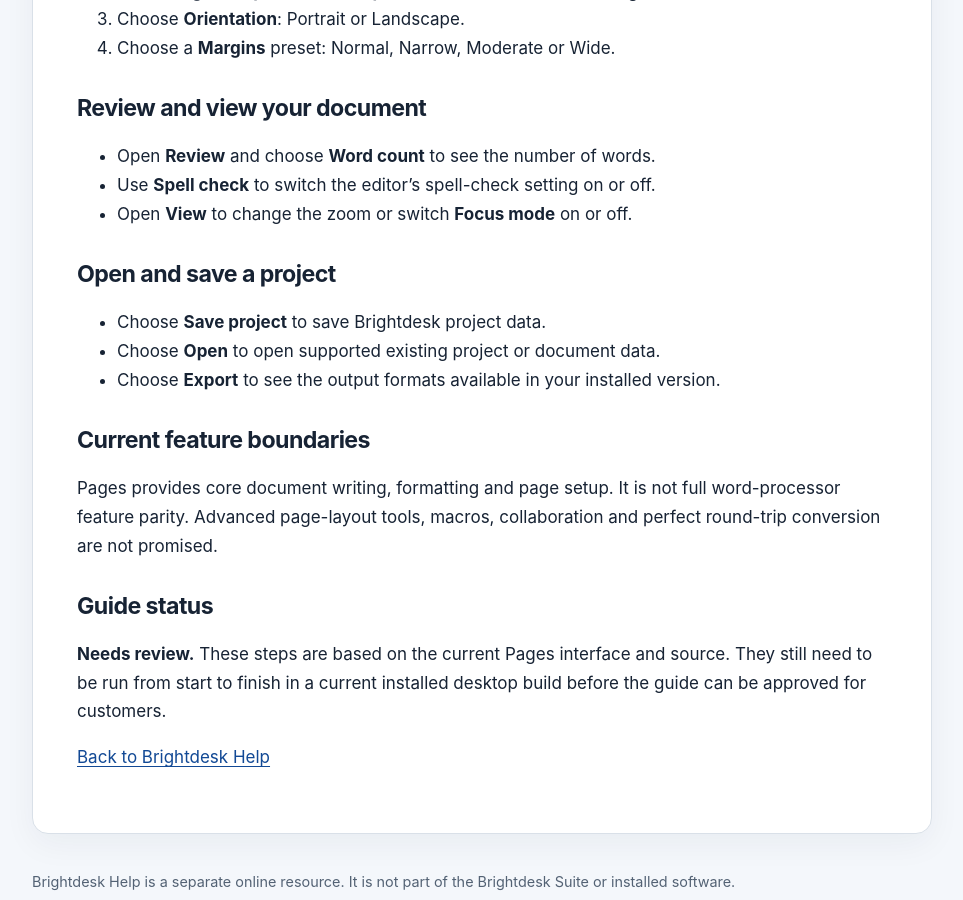
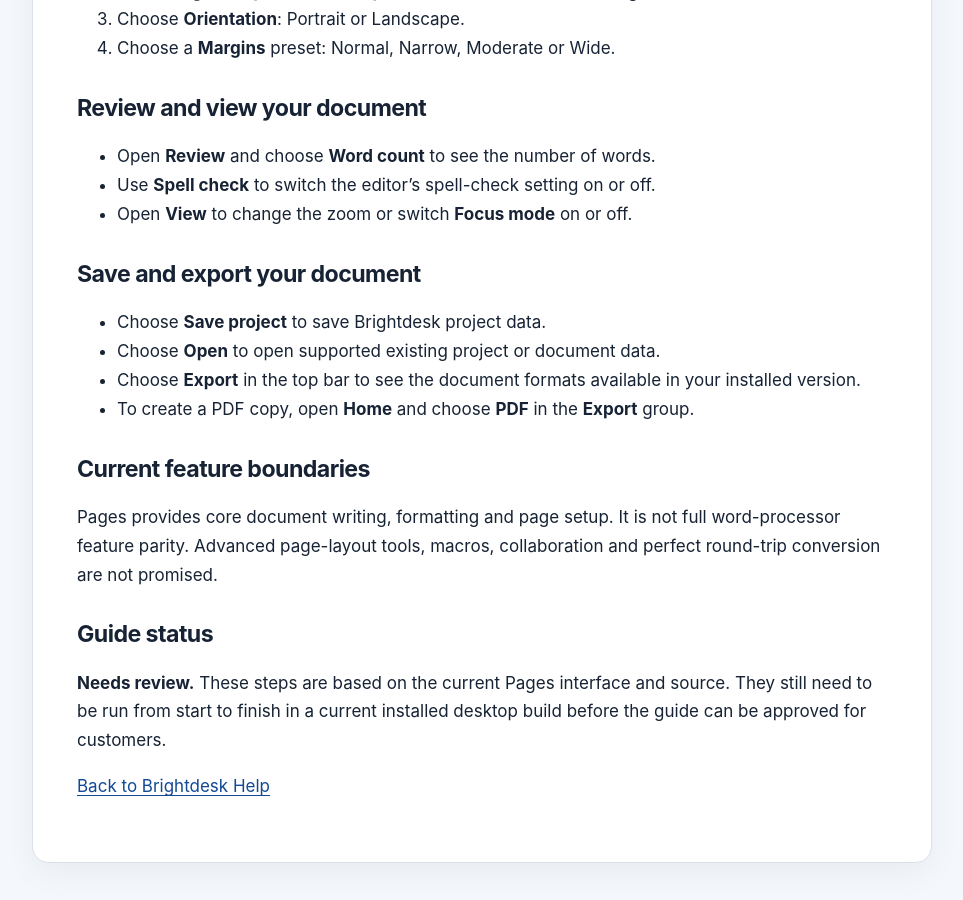
Before and after one commit to conz20/Brightdesk-Wiki, a Jekyll site: the page built from docs/products/pages.md, in a window 1280 px wide and 900 px high, scrolled down 1118 px. Shown: the whole window, without its empty margins (158-1121 px from the left). Built offline with Jekyll 4.4.1, drawn with Linux system fonts in a browser that asks for light colours.

```diff
--- a/docs/products/pages.md
+++ b/docs/products/pages.md
@@ -47,11 +47,12 @@ Open **Insert** and choose one of the available options:
 - Use **Spell check** to switch the editor's spell-check setting on or off.
 - Open **View** to change the zoom or switch **Focus mode** on or off.
 
-## Open and save a project
+## Save and export your document
 
 - Choose **Save project** to save Brightdesk project data.
 - Choose **Open** to open supported existing project or document data.
-- Choose **Export** to see the output formats available in your installed version.
+- Choose **Export** in the top bar to see the document formats available in your installed version.
+- To create a PDF copy, open **Home** and choose **PDF** in the **Export** group.
 
 ## Current feature boundaries
 
```
